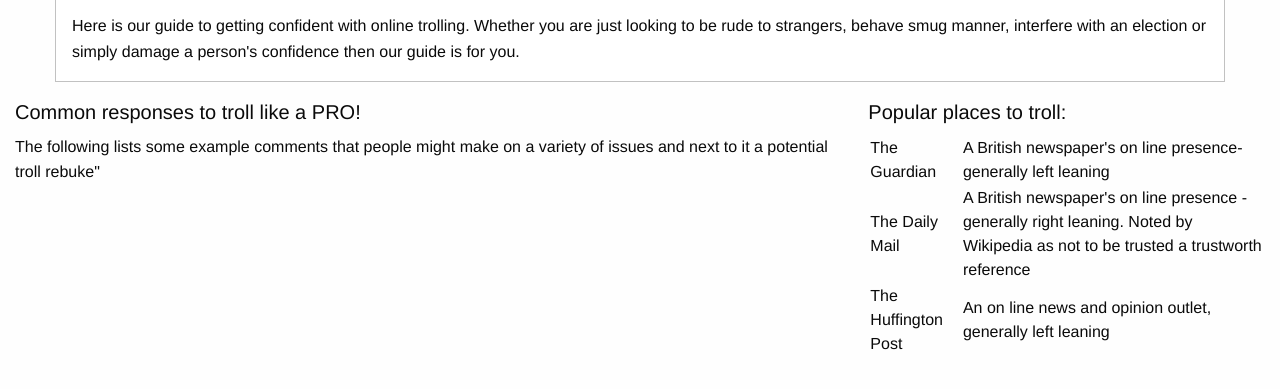
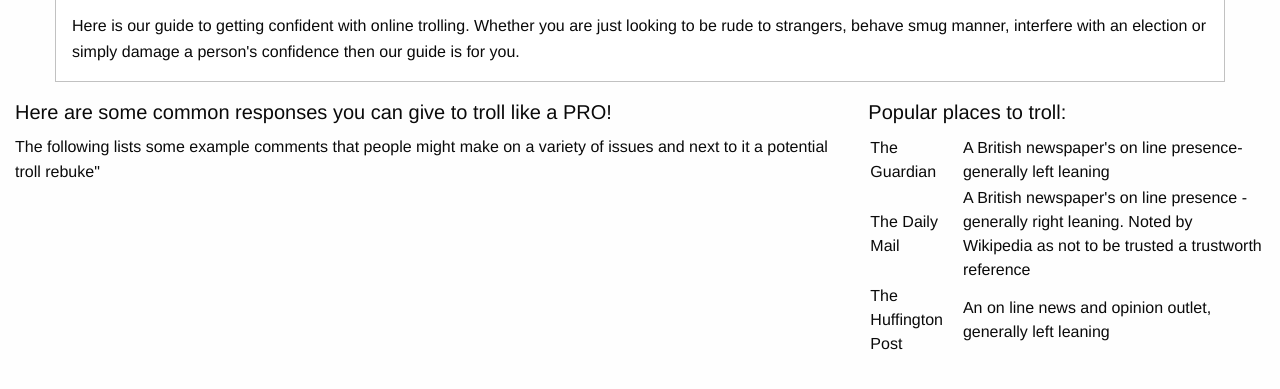
Before and after one commit to stclaird/trollhq, a plain HTML site: page index.html in a window 1280 px wide. Shown: the part 223-612 px from the top of the page. Drawn offline with Linux system fonts and the light colour scheme; no server answers.

```diff
--- a/index.html
+++ b/index.html
@@ -30,7 +30,7 @@
 
       <div class="grid-x grid-padding-x">
         <div class="large-8 medium-8 cell">
-          <h5>Common responses to troll like a PRO!</h5>
+          <h5>Here are some common responses you can give to troll like a PRO!</h5>
           <p>The following lists some example comments that people might make on a variety of issues and next to it a potential troll rebuke"</p>
           <div class="grid-x grid-padding-x">
             <div class="large-12 ">
```
Also changed, not shown: 1 other file.
